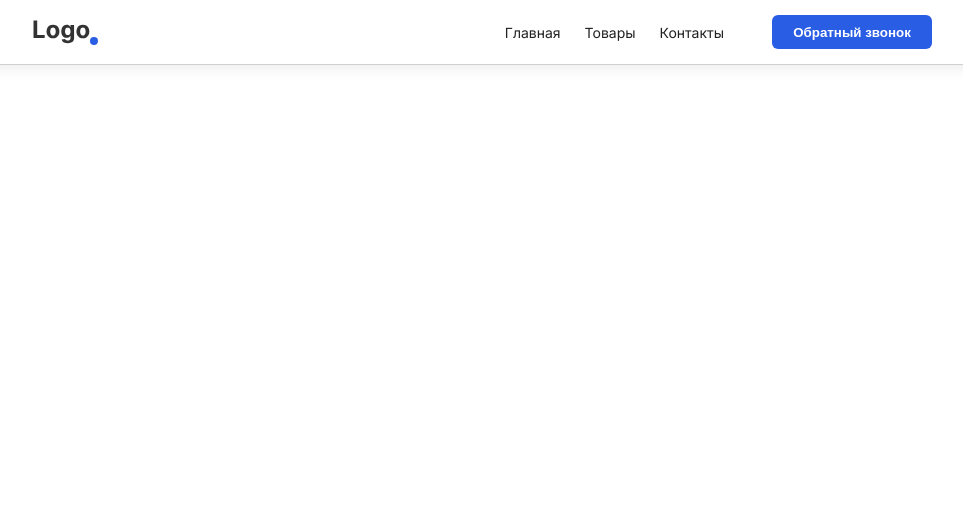
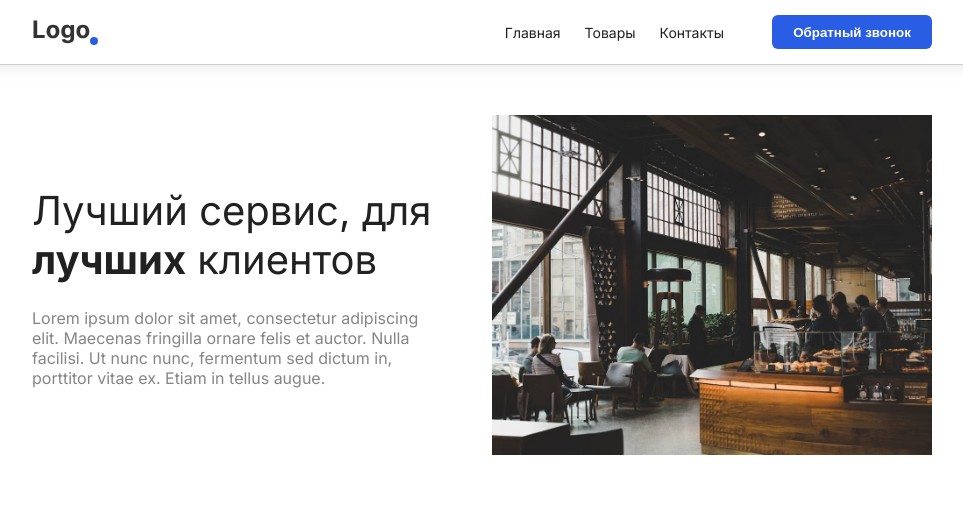
Before and after one commit to aau8/cafe-landing, a plain HTML site: page index.html in a window 1280 px wide. Shown: the whole page, without its empty margins (158-1121 px from the left). Drawn offline with Linux system fonts and the light colour scheme.

Commit message:
Главный экран

```diff
--- a/css/style.css
+++ b/css/style.css
@@ -7,12 +7,19 @@
 
 body {
 	font-family: 'Inter', sans-serif;
+	font-size: 16px;
 	color: #212121;
 }
 
 a {
 	text-decoration: none;
 	color: inherit;
+}
+
+img {
+	width: 100%;
+	height: 100%;
+	object-fit: contain;
 }
 
 .container {
@@ -73,3 +80,47 @@ a {
 	border-radius: 6px;
 	cursor: pointer;
 }
+
+
+/* Главный экран */
+.main {
+	padding-top: 50px;
+	padding-bottom: 50px;
+}
+
+.main__wrap {
+	display: flex;
+	justify-content: space-between;
+	/* flex-wrap: wrap; */
+	gap: 16px;
+}
+
+/* .main__wrap > *	{
+} */
+
+.main__content {
+	max-width: 400px;
+	width: 50%;
+	margin-top: auto;
+	margin-bottom: auto;
+}
+
+.main__title {
+	font-size: 40px;
+	font-weight: 400;
+}
+
+.main__title span {
+	font-weight: 700;
+}
+
+.main__text {
+	margin-top: 24px;
+	color: rgba(51, 51, 51, 0.6);
+}
+
+.main__img {
+	max-width: 440px;
+	width: 50%;
+	height: 100%;
+}
--- a/index.html
+++ b/index.html
@@ -27,5 +27,18 @@
 			</div>
 		</div>
 	</div>
+	<div class="main">
+		<div class="container">
+			<div class="main__wrap">
+				<div class="main__content">
+					<h1 class="main__title">Лучший сервис, для <span>лучших</span> клиентов</h1>
+					<p class="main__text">
+						Lorem ipsum dolor sit amet, consectetur adipiscing elit. Maecenas fringilla ornare felis et auctor. Nulla facilisi. Ut nunc nunc, fermentum sed dictum in, porttitor vitae ex. Etiam in tellus augue.
+					</p>
+				</div>
+				<div class="main__img"><img src="./img/main.jpg" alt=""></div>
+			</div>
+		</div>
+	</div>
 </body>
 </html>
```
Also changed, not shown: img/main.jpg (added).
